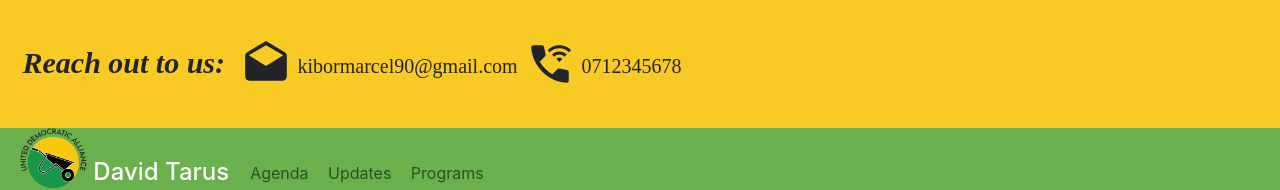
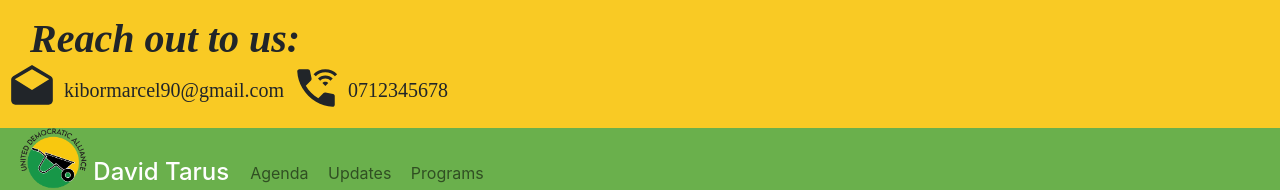
Before and after one commit to Marcelkibor/React-Website-Tarus, a React (Create React App) app: page / in a window 1280 px wide. Shown: the top 190 px of the page. Built offline with nearby package versions, Linux system fonts and the light colour scheme.

Commit message:
smaller banner for sm devices

```diff
--- a/src/App.js
+++ b/src/App.js
@@ -122,7 +122,7 @@ fontWeight:'bolder',
   },
 },
 reachOutText:{
-fontSize: '30px',
+fontSize: '40px',
 fontWeight:'bolder',
 fontFamily: 'Playfair Display, serif',
 fontStyle: 'italic',
@@ -139,7 +139,7 @@ const classes = myStyles();
 <Row className={classes.reachRow} id = 'banner'>
 <Col>
   <div>
-  <h2><span className={classes.reachOutText}>&nbsp;&nbsp;&nbsp;Reach out to us:</span>  <DraftsIcon style={{fontSize:'50px', width:'5%'}}/>
+  <h2><span className={classes.reachOutText}>&nbsp;&nbsp;&nbsp;Reach out to us:</span> <br></br> <DraftsIcon style={{fontSize:'50px', width:'5%'}}/>
   <span className ={classes.BannerItems}>kibormarcel90@gmail.com</span>
  <span><Call style={{fontSize:'50px', width:'5%'}}/></span>
  <span className ={classes.BannerItems}>0712345678</span>
```
